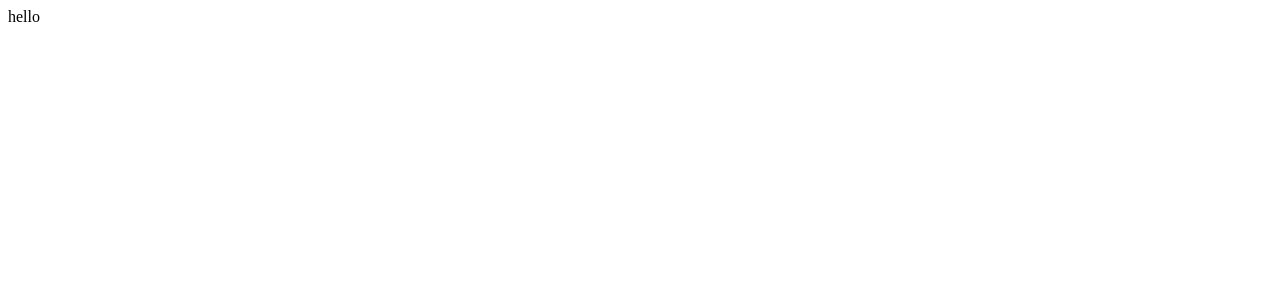
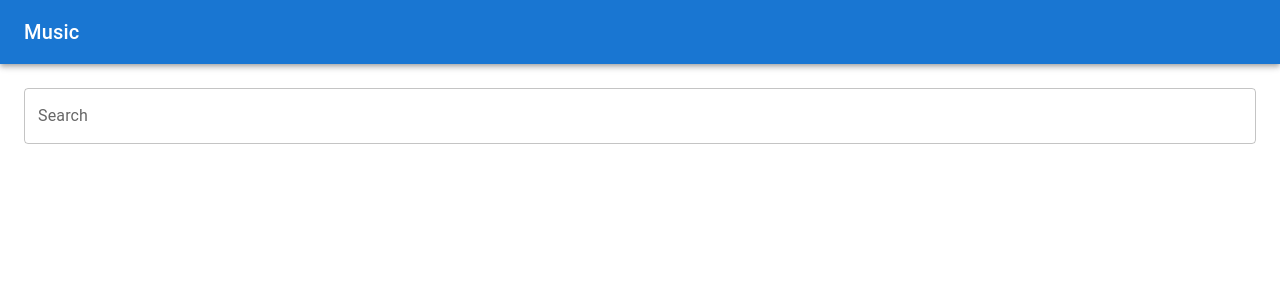
Before and after one commit to hsattar/strive-m7-d8, a React (Create React App) app: page / in a window 1280 px wide. Shown: the top 300 px of the page. Built offline with nearby package versions, Linux system fonts and the light colour scheme.

Commit message:
added homepage

```diff
--- a/package.json
+++ b/package.json
@@ -3,6 +3,9 @@
   "version": "0.1.0",
   "private": true,
   "dependencies": {
+    "@emotion/react": "^11.7.1",
+    "@emotion/styled": "^11.6.0",
+    "@mui/material": "^5.4.0",
     "@testing-library/jest-dom": "^5.16.1",
     "@testing-library/react": "^12.1.2",
     "@testing-library/user-event": "^13.5.0",
@@ -12,6 +15,7 @@
     "@types/react-dom": "^17.0.11",
     "react": "^17.0.2",
     "react-dom": "^17.0.2",
+    "react-router-dom": "^6.2.1",
     "react-scripts": "5.0.0",
     "typescript": "^4.5.5",
     "web-vitals": "^2.1.4"
--- a/src/App.tsx
+++ b/src/App.tsx
@@ -1,7 +1,17 @@
-function App() {
+import { Container } from '@mui/material'
+import { BrowserRouter as Router, Routes, Route, BrowserRouter } from 'react-router-dom'
+import Navbar from "./components/Navbar"
+import Searchbar from "./components/Searchbar"
+
+export default function App() {
   return (
-    <div>hello</div>
+    <Router>
+    <Navbar />
+    <Container maxWidth="xl" style={{ marginTop: '1.5rem' }}>
+      <Routes>
+        <Route path="/" element={ <Searchbar /> } />
+      </Routes>
+    </Container>
+    </Router>
   )
 }
-
-export default App
--- /dev/null
+++ b/src/components/Navbar.tsx
@@ -0,0 +1,16 @@
+import AppBar from '@mui/material/AppBar'
+import Box from '@mui/material/Box'
+import Toolbar from '@mui/material/Toolbar'
+import Typography from '@mui/material/Typography'
+
+export default function Navbar() {
+  return (
+    <Box sx={{ flexGrow: 1 }}>
+      <AppBar position="static">
+        <Toolbar>
+          <Typography variant="h6" sx={{ flexGrow: 1 }}>Music</Typography>
+        </Toolbar>
+      </AppBar>
+    </Box>
+  )
+}
--- /dev/null
+++ b/src/components/Searchbar.tsx
@@ -0,0 +1,8 @@
+import { TextField } from '@mui/material'
+import { useState } from 'react'
+
+export default function Searchbar() {
+    return (
+        <TextField label="Search" variant="outlined" fullWidth />
+    )
+}
--- /dev/null
+++ b/src/index.css
@@ -0,0 +1,4 @@
+body {
+    padding: 0;
+    margin: 0;
+}
--- a/src/index.tsx
+++ b/src/index.tsx
@@ -1,6 +1,7 @@
 import React from 'react'
 import ReactDOM from 'react-dom'
 import App from './App'
+import './index.css'
 
 ReactDOM.render(
   <React.StrictMode>
```
Also changed, not shown: 1 other file (tests, documents, lock files or other folders).
